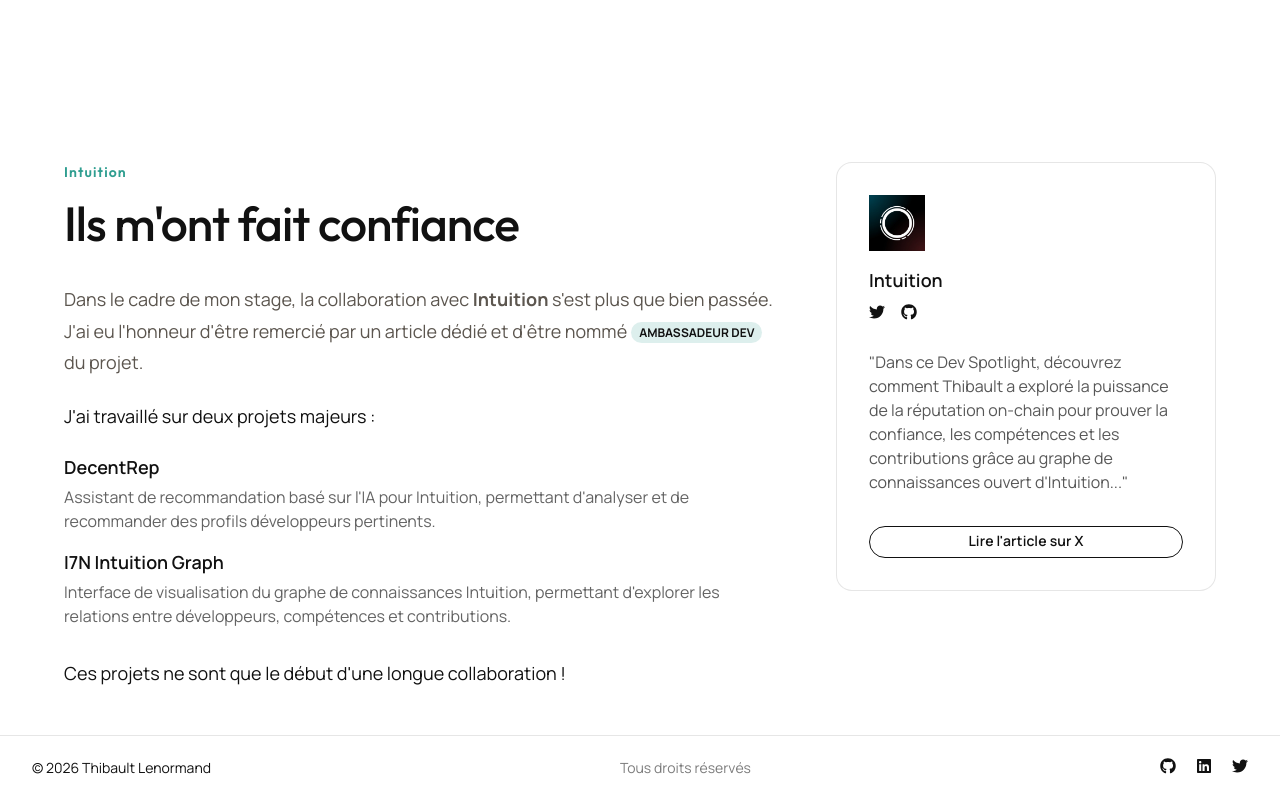
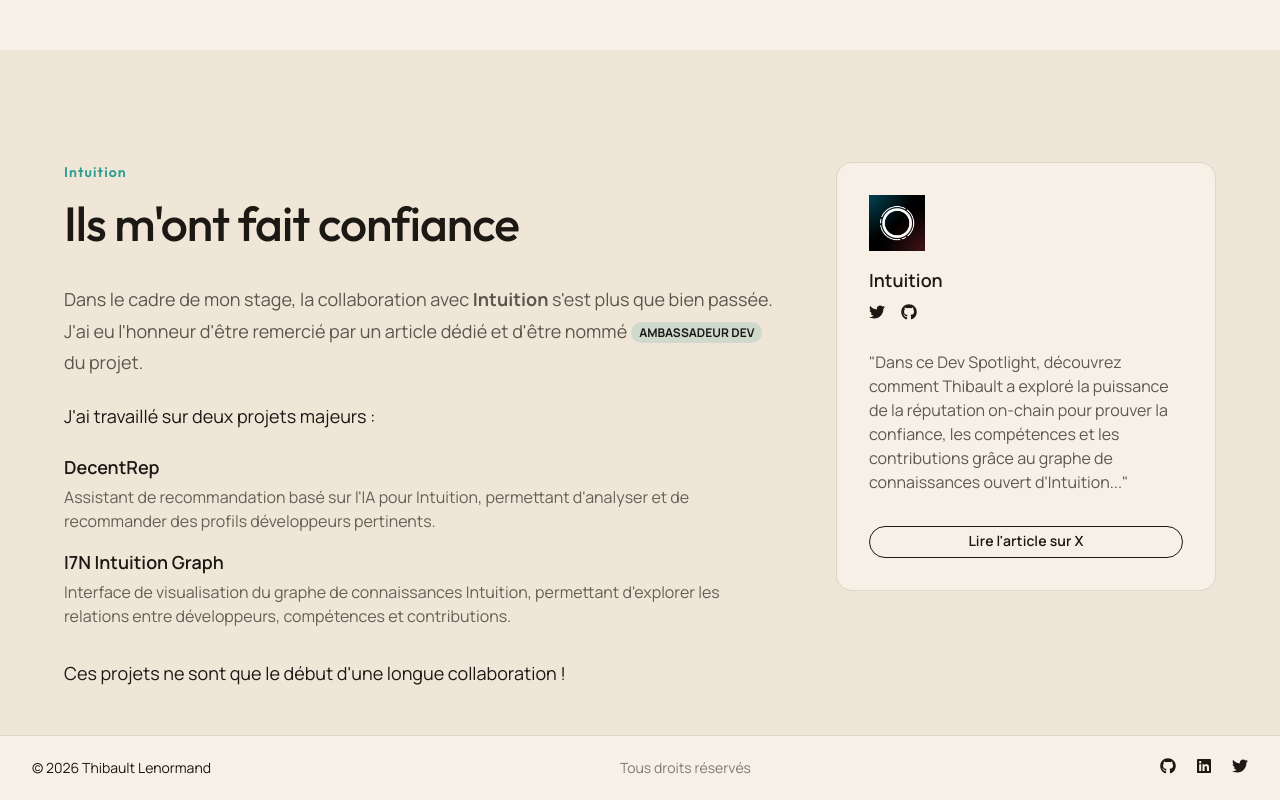
Before and after one commit to ThibaultL24/Portfolio, a React (Vite) app: page / in a window 1280 px wide. Shown: the part 1557-2357 px from the top of the page. Built offline with nearby package versions, Linux system fonts and the light colour scheme; a web font is replaced by a local one.

Commit message:
Warm the light theme off pure white Use sand paper and cream cards so the classic mode feels less sterile.
Co-authored-by: Thibault Lenormand <ThibaultL24@users.noreply.github.com>

```diff
--- a/src/index.css
+++ b/src/index.css
@@ -3,10 +3,10 @@
 @import url("https://fonts.googleapis.com/css2?family=Manrope:wght@400;500;600;700&family=Outfit:wght@400;500;600;700&family=Syne:wght@400;500;600;700&display=swap");
 
 :root {
-  --ink: #111111;
-  --night: #111111;
-  --paper: #ffffff;
-  --white: #ffffff;
+  --ink: #1c1814;
+  --night: #1c1814;
+  --paper: #efe6d8;
+  --white: #f7f0e6;
   --cyan: #2f9e90;
   --cyan-bright: #3cb5a6;
   --rust: #c45c3e;
--- a/src/shared/theme/constants.js
+++ b/src/shared/theme/constants.js
@@ -1,11 +1,11 @@
 // src/shared/theme/constants.js
 export const COLORS = {
-  INK: "#111111",
+  INK: "#1c1814",
   INK_LIFT: "#2a2622",
   INK_SOFT: "#3d3832",
   NIGHT: "#050505",
-  PAPER: "#ffffff",
-  PARCHMENT: "#ffffff",
+  PAPER: "#efe6d8",
+  PARCHMENT: "#efe6d8",
   PARCHMENT_MUTED: "#6a635b",
   CYAN: "#2f9e90",
   CYAN_BRIGHT: "#3cb5a6",
@@ -13,15 +13,15 @@ export const COLORS = {
   COPPER: "#2f9e90",
   COPPER_HOT: "#3cb5a6",
   MOSS: "#2f9e90",
-  TEXT_PRIMARY: "#111111",
+  TEXT_PRIMARY: "#1c1814",
   TEXT_SECONDARY: "#5c564f",
-  BORDER: "rgba(17, 17, 17, 0.1)",
+  BORDER: "rgba(28, 24, 20, 0.12)",
   NEON: "#2f9e90",
   NEON_GLOW: "none",
   NEON_GLOW_STRONG: "none",
   NEON_GLOW_WEAK: "none",
-  BACKGROUND: "#ffffff",
-  CARD_BACKGROUND: "#ffffff",
+  BACKGROUND: "#efe6d8",
+  CARD_BACKGROUND: "#f7f0e6",
 };
 
 export const SHADOWS = {
--- a/src/shared/theme/themeConfig.js
+++ b/src/shared/theme/themeConfig.js
@@ -8,17 +8,17 @@ export const themeConfig = (isOpenDyslexic) => ({
   },
   semanticTokens: {
     colors: {
-      "brand.ink": { default: "#111111", _dark: "#f4f4f2" },
-      "brand.paper": { default: "#ffffff", _dark: "#050505" },
-      "brand.cardBg": { default: "#ffffff", _dark: "#111113" },
+      "brand.ink": { default: "#1c1814", _dark: "#f4f4f2" },
+      "brand.paper": { default: "#efe6d8", _dark: "#050505" },
+      "brand.cardBg": { default: "#f7f0e6", _dark: "#111113" },
       "brand.muted": { default: "#5c564f", _dark: "rgba(244,244,242,0.64)" },
-      "brand.line": { default: "rgba(17,17,17,0.1)", _dark: "rgba(255,255,255,0.12)" },
-      "brand.nav": { default: "rgba(255,255,255,0.88)", _dark: "rgba(5,5,5,0.88)" },
+      "brand.line": { default: "rgba(28,24,20,0.12)", _dark: "rgba(255,255,255,0.12)" },
+      "brand.nav": { default: "rgba(239,230,216,0.9)", _dark: "rgba(5,5,5,0.88)" },
       "brand.cyan": { default: "#2f9e90", _dark: "#5eead4" },
       "brand.cyanBright": { default: "#3cb5a6", _dark: "#8affef" },
-      "brand.night": { default: "#111111", _dark: "#050505" },
+      "brand.night": { default: "#1c1814", _dark: "#050505" },
       "brand.copper": { default: "#2f9e90", _dark: "#5eead4" },
-      "brand.parchment": { default: "#ffffff", _dark: "#050505" },
+      "brand.parchment": { default: "#efe6d8", _dark: "#050505" },
     },
   },
   colors: {
@@ -49,8 +49,8 @@ export const themeConfig = (isOpenDyslexic) => ({
       const isDark = props.colorMode === "dark";
       return {
         body: {
-          bg: isDark ? "#050505" : "#ffffff",
-          color: isDark ? "#f4f4f2" : "#111111",
+          bg: isDark ? "#050505" : "#efe6d8",
+          color: isDark ? "#f4f4f2" : "#1c1814",
           fontFamily: isOpenDyslexic ? FONTS.OPENDYS : FONTS.BODY,
           minHeight: "100vh",
           width: "100%",
```
